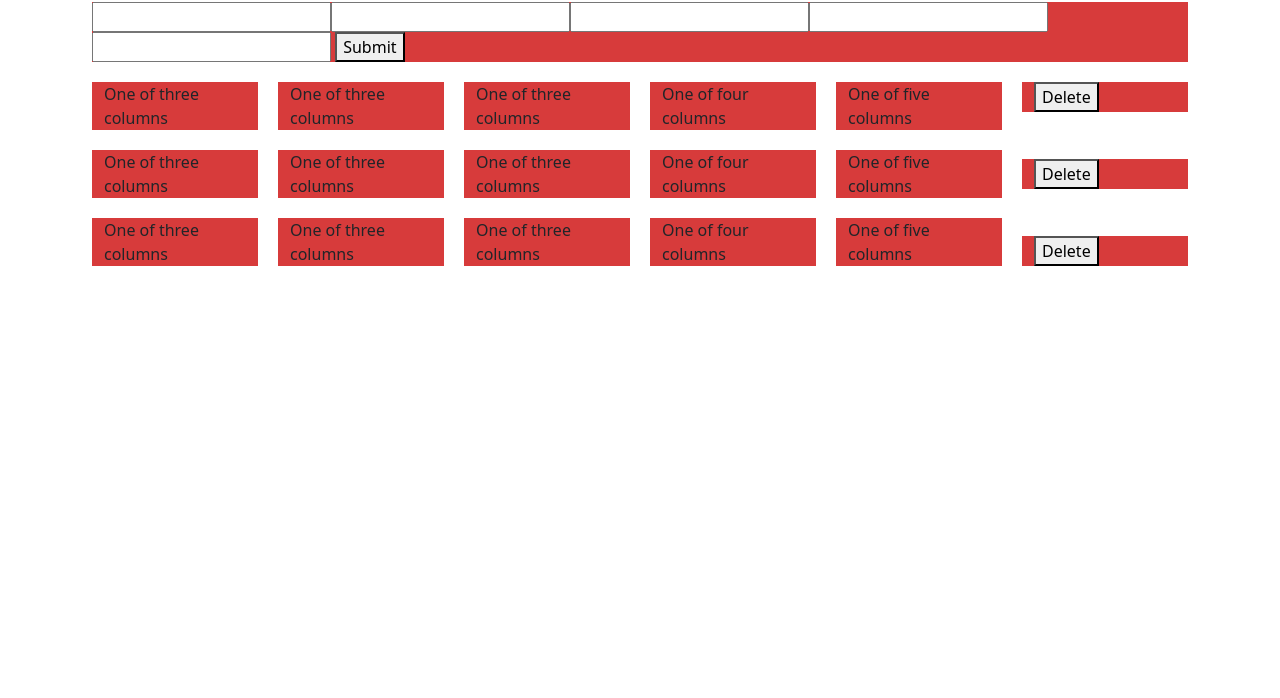
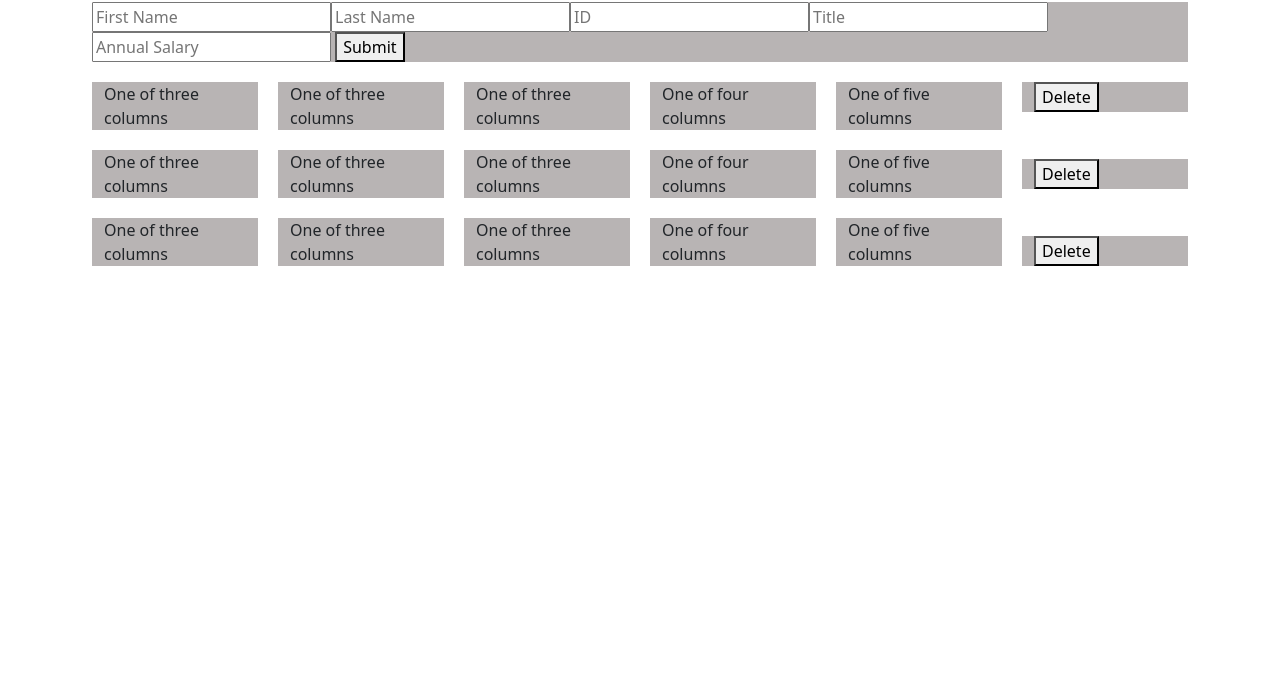
Before and after one commit to JoshuaDavidOren/jquery-salary-calculator, a plain HTML site: page index.html in a window 1280 px wide. Shown: the part 102-800 px from the top of the page. Drawn offline with nearby package versions, Linux system fonts and the light colour scheme.

Commit message:
place holders added, background color easier on the eyes

```diff
--- a/index.html
+++ b/index.html
@@ -17,7 +17,7 @@
     <h2>Add Employee</h2>
     <div class="container">
         <div class="col">
-            <input type="text"><input type="text"><input type="text"><input type="text"><input type="text"> <button>Submit</button>
+            <input type="text" placeholder="First Name"><input type="text" placeholder="Last Name"><input type="text" placeholder="ID"><input type="text" placeholder="Title"><input type="text" placeholder="Annual Salary"> <button>Submit</button>
 
 
 
--- a/style.css
+++ b/style.css
@@ -1,4 +1,5 @@
 .col {
-    background-color: rgb(215, 59, 59);
+    background-color: rgb(184, 180, 180);
     margin: 10px;
+    border: 3px;
 }
```
